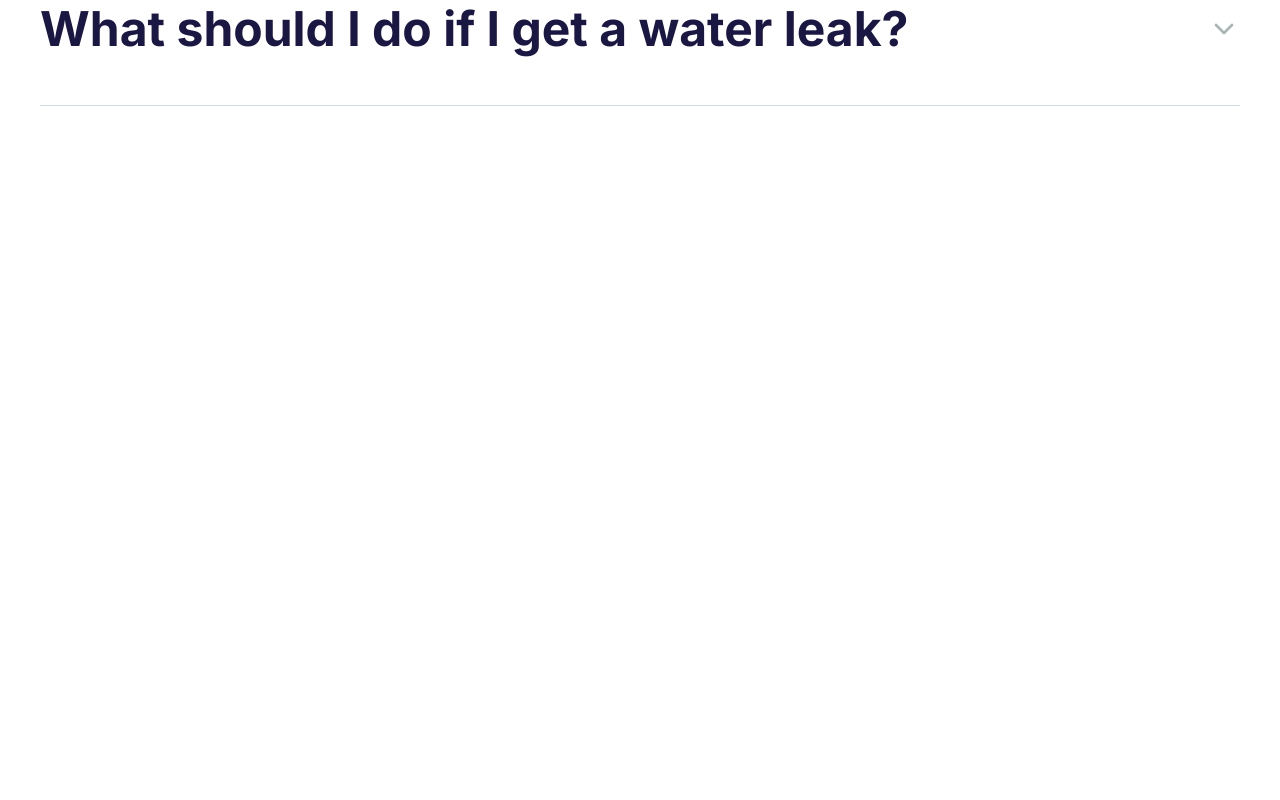
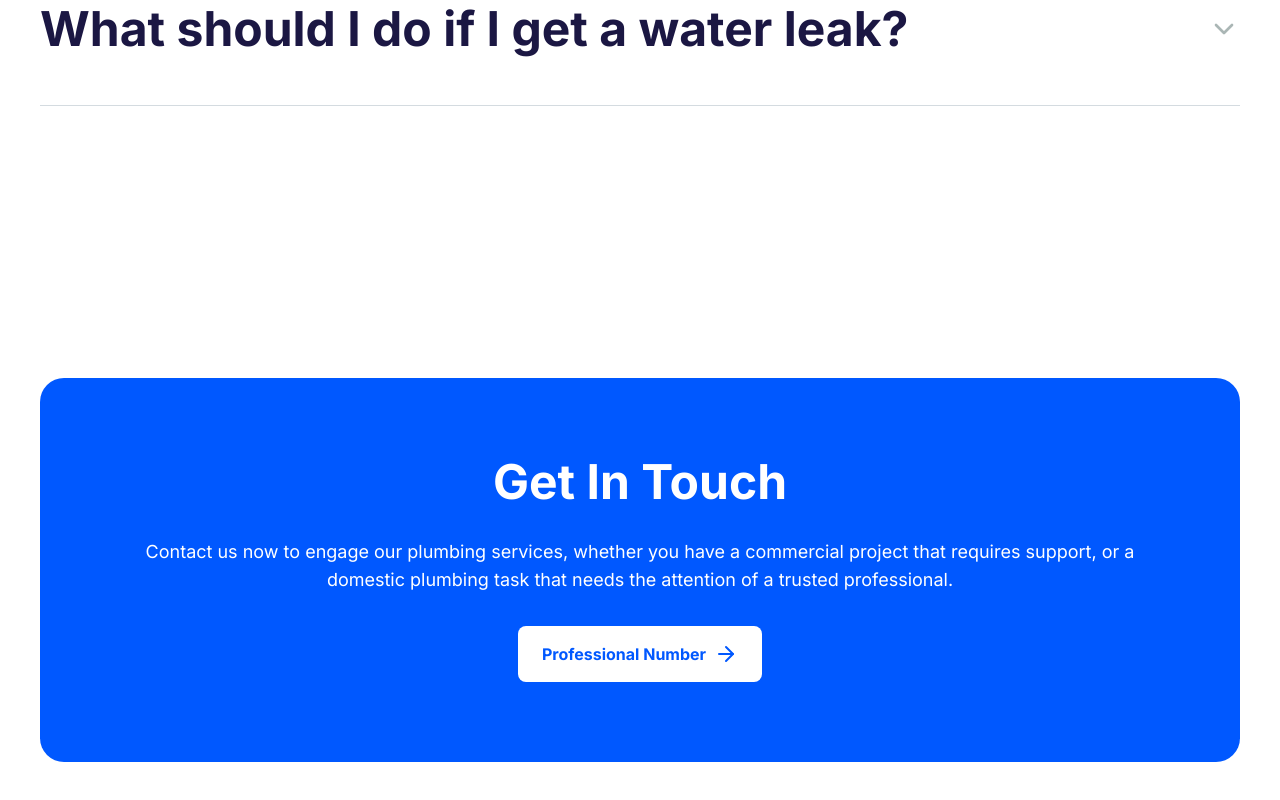
Before and after one commit to ArunRoy404/Practice1, a Next.js app: page / in a window 1280 px wide. Shown: the part 786-1586 px from the top of the page. Before the commit the page ends 1044 px from the top, so only its background shows below. Built offline with nearby package versions, Linux system fonts and the light colour scheme.

Commit message:
featL CTA section added:

```diff
--- a/src/components/layout/Section.jsx
+++ b/src/components/layout/Section.jsx
@@ -1,6 +1,6 @@
-const Section = ({ children }) => {
+const Section = ({ children, className }) => {
     return (
-        <section className="transition-all duration-300 max-w-[1360px] mx-auto px-4 md:px-10 py-8 md:py-10 lg:py-[120px]">
+        <section className={className+` `+`transition-all duration-300 max-w-[1360px] mx-auto px-4 md:px-10 py-8 md:py-10 lg:py-[120px]`}>
             {children}
         </section>
     );
--- /dev/null
+++ b/src/components/layout/SectionDescription.jsx
@@ -0,0 +1,11 @@
+
+const SectionDescription = ({ children, className }) => {
+    return (
+        <p className={ className+ ` `+`text-sm font-normal lg:text-lg text-center max-w-[1000px] mx-auto
+                        mb-4 md:mb-6 lg:mb-8`}>
+            {children}
+        </p>
+    );
+};
+
+export default SectionDescription;
--- /dev/null
+++ b/src/components/ui/ButtonCTA.jsx
@@ -0,0 +1,18 @@
+
+
+const ButtonCTA = ({ children, className, icon }) => {
+    return (
+        <button
+            className={className + ` ` + `py-[10px] px-5 bg-white rounded-lg text-[#0058FF] font-bold text-sm flex items-center
+                md:text-base md:px-6 lg:py-4 cursor-pointer
+                hover:shadow-lg hover:scale-[1.02] transition-all duration-300
+                active:scale-95
+                `}
+        >
+            {children}
+            <span>{icon}</span>
+        </button>
+    );
+};
+
+export default ButtonCTA;
--- /dev/null
+++ b/src/data/ctaData.js
@@ -0,0 +1,11 @@
+const ctaData = {
+    title: "Get In Touch",
+    description: "Contact us now to engage our plumbing services, whether you have a commercial project that requires support, or a domestic plumbing task that needs the attention of a trusted professional.",
+    button: {
+        text: "Professional Number",
+        link: "tel:your-phone-number",
+        icon: "→"
+    }
+};
+
+export { ctaData }
--- a/src/page/HomePage.jsx
+++ b/src/page/HomePage.jsx
@@ -1,9 +1,11 @@
+import CTA from '@/section/CTA';
 import FAQ from '@/section/FAQ';
 
 const HomePage = () => {
     return (
         <main>
             <FAQ />
+            <CTA/>
         </main>
     );
 };
--- /dev/null
+++ b/src/section/CTA.jsx
@@ -0,0 +1,36 @@
+import Section from '@/components/layout/Section';
+import SectionDescription from '@/components/layout/SectionDescription';
+import SectionTitle from '@/components/layout/SectionTitle';
+import ButtonCTA from '@/components/ui/ButtonCTA';
+import { ctaData } from '@/data/ctaData';
+import { ArrowRight } from 'lucide-react';
+import React from 'react';
+
+const CTA = () => {
+    return (
+        <Section>
+            <div className='bg-[rgba(0,88,255,1)] rounded-3xl p-4 md:p-10 lg:py-20'>
+                <SectionTitle
+                    className={'!text-white !mb-4 md:!mb-6 lg:!mb-8'} >
+                    {ctaData.title}
+                </SectionTitle>
+
+                <SectionDescription
+                    className={'text-white'}
+                >
+                    {ctaData.description}
+                </SectionDescription>
+
+                <div className='flex flex-col items-center'>
+                    <ButtonCTA
+                        icon={<ArrowRight size={24} className='ml-2' />}
+                    >
+                        {ctaData.button.text}
+                    </ButtonCTA>
+                </div>
+            </div>
+        </Section >
+    );
+};
+
+export default CTA;
```
